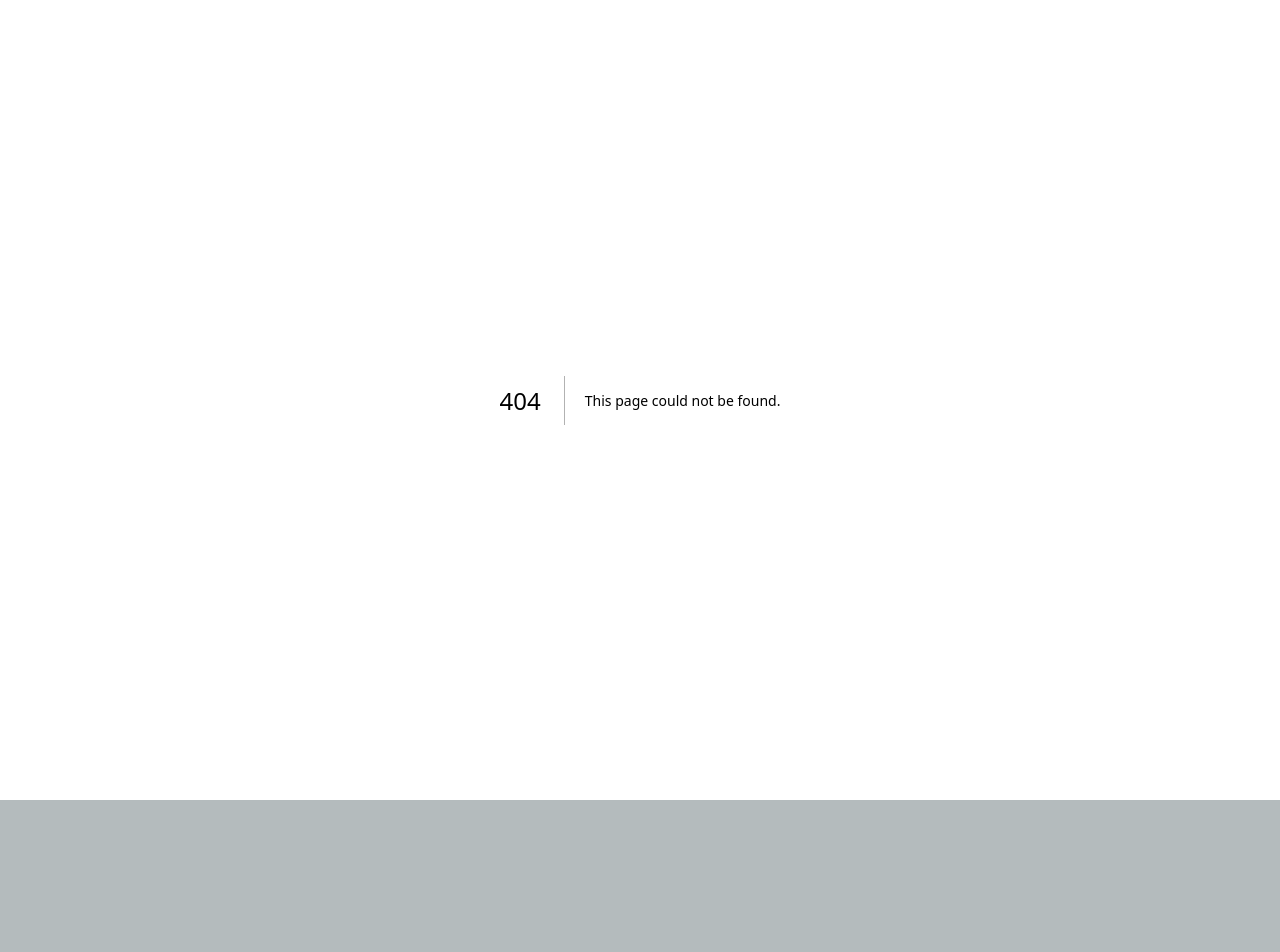
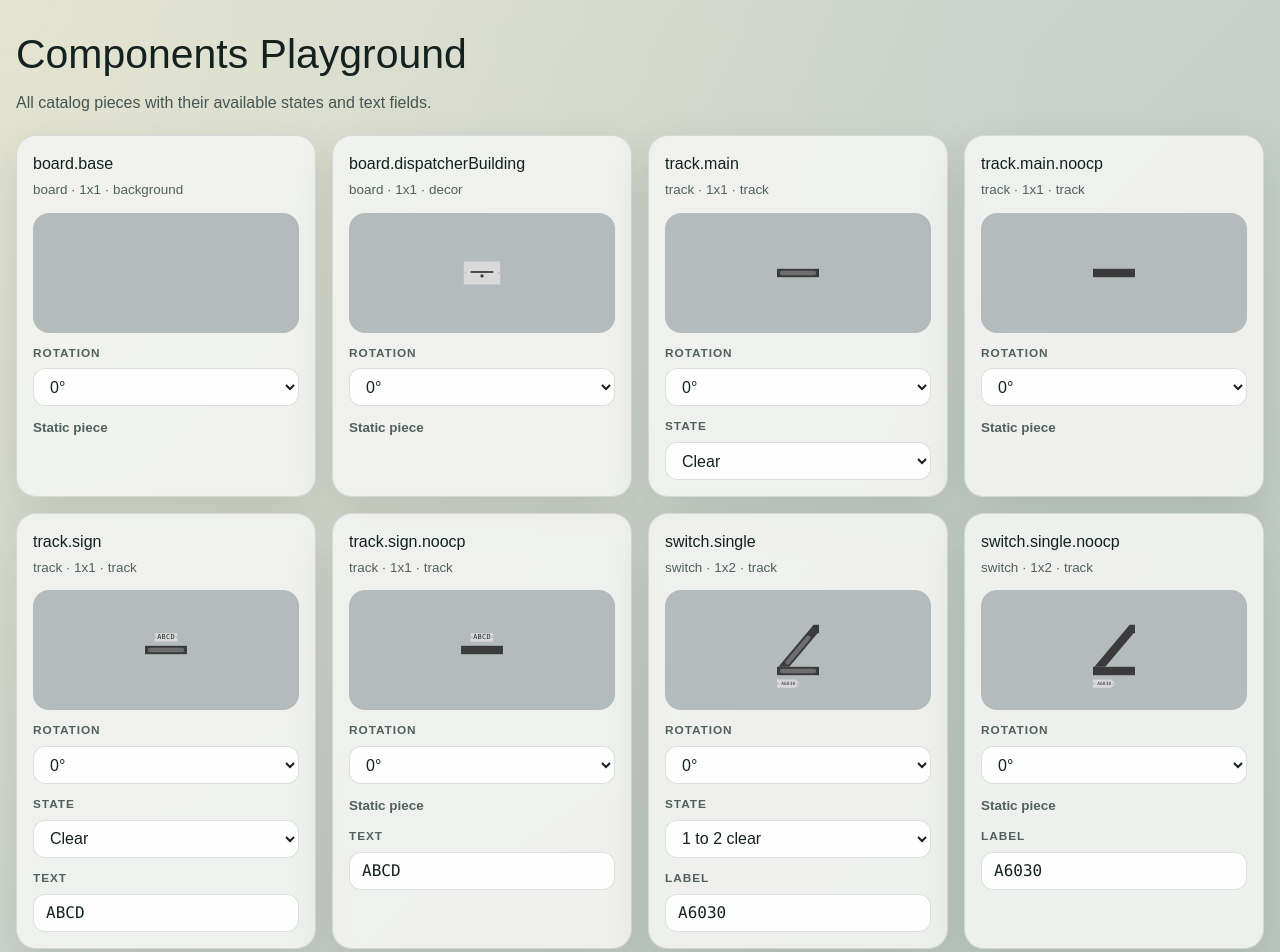
Before and after one commit to Ninjonik/joprelaysys, a Next.js app: page /comopnents in a window 1280 px wide. Before the commit this address had no page. Shown: the top 952 px of the page. Before the commit the page ends 800 px from the top, so only its background shows below. Built offline with nearby package versions, Linux system fonts and the light colour scheme.

Commit message:
fixed issues

```diff
--- a/app/board-demo.tsx
+++ b/app/board-demo.tsx
@@ -51,12 +51,15 @@ type GridCell = {
   y: number;
 };
 
+export type PieceRotation = 0 | 180;
+
 type PlacedPiece = {
   id: string;
   pieceKey: PieceKey;
   x: number;
   y: number;
   state: string;
+  rotation: PieceRotation;
   text?: PieceText;
 };
 
@@ -186,12 +189,16 @@ const SWITCH_OVERLAY_SHAPES: Partial<Record<PieceKey, Partial<Record<SwitchRoute
 
 const SIGNAL_LAMP_LAYOUTS: Partial<Record<PieceKey, Record<string, OverlayLamp[]>>> = {
   "signal.entry": {
-    stop: [{ x: 52.33, y: 60, r: 4.78, color: "#d84242" }],
-    clear: [{ x: 22.33, y: 60, r: 4.78, color: "#63d29b" }],
+    white: [{ x: 22.33, y: 60, r: 4.78, color: "#f7f8fb" }],
+    danger: [{ x: 37.33, y: 60, r: 4.78, color: "#d84242" }],
+    green: [{ x: 52.33, y: 60, r: 4.78, color: "#63d29b" }],
+    caution: [{ x: 67.33, y: 60, r: 4.78, color: "#f0b948" }],
   },
   "signal.entry.noocp": {
-    stop: [{ x: 52.33, y: 60, r: 4.78, color: "#d84242" }],
-    clear: [{ x: 22.33, y: 60, r: 4.78, color: "#63d29b" }],
+    white: [{ x: 22.33, y: 60, r: 4.78, color: "#f7f8fb" }],
+    danger: [{ x: 37.33, y: 60, r: 4.78, color: "#d84242" }],
+    green: [{ x: 52.33, y: 60, r: 4.78, color: "#63d29b" }],
+    caution: [{ x: 67.33, y: 60, r: 4.78, color: "#f0b948" }],
   },
   "signal.departure2": {
     stop: [{ x: 37.67, y: 15, r: 4.78, color: "#d84242" }],
@@ -212,12 +219,12 @@ const SIGNAL_LAMP_LAYOUTS: Partial<Record<PieceKey, Record<string, OverlayLamp[]
     clear: [{ x: 37.67, y: 15, r: 4.78, color: "#63d29b" }],
   },
   "signal.shunt": {
-    stop: [{ x: 37.33, y: 60, r: 4.78, color: "#d84242" }],
-    proceed: [{ x: 37.33, y: 60, r: 4.78, color: "#63d29b" }],
+    off: [],
+    proceed: [{ x: 37.33, y: 60, r: 4.78, color: "#f7f8fb" }],
   },
   "signal.shunt.noocp": {
-    stop: [{ x: 37.33, y: 60, r: 4.78, color: "#d84242" }],
-    proceed: [{ x: 37.33, y: 60, r: 4.78, color: "#63d29b" }],
+    off: [],
+    proceed: [{ x: 37.33, y: 60, r: 4.78, color: "#f7f8fb" }],
   },
 };
 
@@ -265,14 +272,48 @@ const SELECTOR_LAMP_LAYOUTS: Record<string, OverlayLamp[]> = {
   right: [{ x: 58.96, y: 39.93, r: 6.05, color: "#63d29b" }],
 };
 
+const SELECTOR_POINTER_ANGLES: Record<string, number> = {
+  left: -42,
+  center: 0,
+  right: 42,
+};
+
+const SELECTOR_POINTER_PATH =
+  "M 35.1 126.4 L 35.1 95.2 C 35.1 91.8 39.2 90.2 41.4 92.8 L 43.6 95.5 C 45 97.1 45.2 99.4 44.1 101.2 L 39.9 107.7 L 39.9 126.4 Z";
+
+const SELECTOR_POINTER_TIP: OverlayLamp = {
+  x: 39.9,
+  y: 98.1,
+  r: 4.2,
+  color: "#2d2f31",
+};
+
 const LINEBLOCK_LAMP_LAYOUTS: Record<string, OverlayLamp[]> = {
-  idle: [],
-  "right.requesting": [{ x: 112.5, y: 51.35, r: 6.73, color: "#f0b948" }],
-  "right.granted": [{ x: 187.5, y: 51.35, r: 6.73, color: "#63d29b" }],
-  "right.blocked": [{ x: 112.5, y: 51.35, r: 6.73, color: "#d84242" }],
-  "left.requesting": [{ x: 112.5, y: 51.35, r: 6.73, color: "#f0b948" }],
-  "left.granted": [{ x: 37.5, y: 51.35, r: 6.73, color: "#63d29b" }],
-  "left.blocked": [{ x: 112.5, y: 51.35, r: 6.73, color: "#d84242" }],
+  clear: [{ x: 112.5, y: 51.35, r: 6.73, color: "#f7f8fb" }],
+  lineBusy: [],
+  consentReceived: [
+    { x: 112.5, y: 51.35, r: 6.73, color: "#f7f8fb" },
+    { x: 37.5, y: 51.35, r: 6.73, color: "#63d29b" },
+  ],
+  consentGranted: [
+    { x: 112.5, y: 51.35, r: 6.73, color: "#f7f8fb" },
+    { x: 187.5, y: 51.35, r: 6.73, color: "#d84242" },
+  ],
+  requestClearance: [
+    { x: 112.5, y: 51.35, r: 6.73, color: "#f7f8fb" },
+    { x: 187.5, y: 117.38, r: 6.73, color: "#f7f8fb" },
+  ],
+  "consentReceived.requestClearance": [
+    { x: 112.5, y: 51.35, r: 6.73, color: "#f7f8fb" },
+    { x: 37.5, y: 51.35, r: 6.73, color: "#63d29b" },
+    { x: 187.5, y: 117.38, r: 6.73, color: "#f7f8fb" },
+  ],
+  "consentGranted.requestClearance": [
+    { x: 112.5, y: 51.35, r: 6.73, color: "#f7f8fb" },
+    { x: 187.5, y: 51.35, r: 6.73, color: "#d84242" },
+    { x: 187.5, y: 117.38, r: 6.73, color: "#f7f8fb" },
+  ],
+  "lineBusy.requestClearance": [{ x: 187.5, y: 117.38, r: 6.73, color: "#f7f8fb" }],
 };
 
 const TRACK_OVERLAY_RECTS: Partial<Record<PieceKey, OverlayRect[]>> = {
@@ -295,14 +336,14 @@ const TEXT_LAYOUTS: Partial<Record<PieceKey, TextLayout[]>> = {
   "signal.shunt.noocp": [{ x: 0, y: 52.5, width: 28.27, height: 15, label: "Label", fontSize: 10, letterSpacing: 0.3, maxLength: 4 }],
   "button.sign": [{ x: 4.99, y: 10.02, width: 65.01, height: 24.3, label: "Text", fontSize: 16, letterSpacing: 0.6, maxLength: 8 }],
   "button.sign.light": [{ x: 4.99, y: 10.02, width: 65.01, height: 24.3, label: "Text", fontSize: 16, letterSpacing: 0.6, maxLength: 8 }],
-  "button.sign.sealedCounter": [{ x: 4.99, y: 0, width: 65.01, height: 24.3, label: "Text", fontSize: 16, letterSpacing: 0.6, maxLength: 8 }],
+  "button.sign.sealedCounter": [{ x: 4.99, y: 0, width: 65.01, height: 24.3, label: "Counter", fontSize: 16, letterSpacing: 0.6, maxLength: 6 }],
   "button.switchSelector": [{ x: 4.77, y: 56.15, width: 65.47, height: 18.24, label: "Text", fontSize: 12, letterSpacing: 0.5, maxLength: 8 }],
   "button.lineblock": [
-    { x: 4.99, y: 10.02, width: 65.01, height: 24.3, label: "Text 1", fontSize: 12, letterSpacing: 0.45, maxLength: 8 },
-    { x: 79.99, y: 10.02, width: 65.01, height: 24.3, label: "Text 2", fontSize: 12, letterSpacing: 0.45, maxLength: 8 },
-    { x: 154.99, y: 10.02, width: 65.01, height: 24.3, label: "Text 3", fontSize: 12, letterSpacing: 0.45, maxLength: 8 },
-    { x: 4.99, y: 76.05, width: 65.01, height: 24.3, label: "Text 4", fontSize: 12, letterSpacing: 0.45, maxLength: 8 },
-    { x: 154.99, y: 76.05, width: 65.01, height: 24.3, label: "Text 5", fontSize: 12, letterSpacing: 0.45, maxLength: 8 },
+    { x: 4.99, y: 10.02, width: 65.01, height: 24.3, label: "A", fontSize: 12, letterSpacing: 0.45, maxLength: 8 },
+    { x: 79.99, y: 10.02, width: 65.01, height: 24.3, label: "B", fontSize: 12, letterSpacing: 0.45, maxLength: 8 },
+    { x: 154.99, y: 10.02, width: 65.01, height: 24.3, label: "C", fontSize: 12, letterSpacing: 0.45, maxLength: 8 },
+    { x: 4.99, y: 76.05, width: 65.01, height: 24.3, label: "D Button", fontSize: 12, letterSpacing: 0.45, maxLength: 8 },
+    { x: 154.99, y: 76.05, width: 65.01, height: 24.3, label: "E Button", fontSize: 12, letterSpacing: 0.45, maxLength: 8 },
   ],
   "switch.single": [{ x: 0, y: 127.5, width: 40.23, height: 15, label: "Label", fontSize: 8, letterSpacing: 0.15, maxLength: 6 }],
   "switch.single.noocp": [{ x: 0, y: 127.5, width: 40.23, height: 15, label: "Label", fontSize: 8, letterSpacing: 0.15, maxLength: 6 }],
@@ -327,7 +368,15 @@ const TEXT_LAYOUTS: Partial<Record<PieceKey, TextLayout[]>> = {
   "sign.fourLabel": [{ x: 4.99, y: 28.4, width: 290.01, height: 31.94, label: "Text", fontSize: 20, letterSpacing: 0.8, maxLength: 24 }],
 };
 
-export function getStateOptions(piece: PieceDefinition) {
+function suppressStateEditing(pieceKey: PieceKey, piece: PieceDefinition) {
+  return pieceKey.includes(".noocp") && (piece.stateModel.kind === "trackOccupancy" || piece.stateModel.kind === "switchPosition");
+}
+
+export function getStateOptions(piece: PieceDefinition, pieceKey?: PieceKey) {
+  if (pieceKey && suppressStateEditing(pieceKey, piece)) {
+    return [];
+  }
+
   return "states" in piece.stateModel ? piece.stateModel.states : [];
 }
 
@@ -383,8 +432,11 @@ function getStateColor(kind: string, state: string) {
   }
 
   if (kind === "signalAspect") {
-    if (state === "clear" || state === "proceed") return "#63d29b";
+    if (state === "green") return "#63d29b";
+    if (state === "white" || state === "proceed") return "#f7f8fb";
+    if (state === "clear") return "#63d29b";
     if (state === "warning" || state === "expectStop") return "#f0b948";
+    if (state === "caution") return "#f0b948";
     return "#d84242";
   }
 
@@ -486,7 +538,11 @@ export function normalizeTextValues(text: PieceText | undefined, layouts: TextLa
 
 export function getDefaultTextValues(pieceKey: PieceKey, layouts: TextLayout[]) {
   if (pieceKey === "button.lineblock") {
-    return ["A", "B", "C", "D", "E"];
+    return ["A", "B", "C", "ODHL", "ODHL"];
+  }
+
+  if (pieceKey === "button.sign.sealedCounter") {
+    return ["000000"];
   }
 
   return layouts.map((_, index) => {
@@ -515,7 +571,14 @@ function getTextFontSize(layout: TextLayout, value: string) {
   return Math.min(layout.height * 0.82, layout.width / Math.max(1.4, value.length * 0.75));
 }
 
-function renderTextOverlays(pieceKey: PieceKey, text: PieceText | undefined) {
+function rotatePoint180(x: number, y: number, width: number, height: number) {
+  return {
+    x: width - x,
+    y: height - y,
+  };
+}
+
+function renderTextOverlays(pieceKey: PieceKey, text: PieceText | undefined, rotation: PieceRotation, width: number, height: number) {
   const layouts = getTextLayouts(pieceKey);
 
   if (layouts.length === 0) {
@@ -533,15 +596,16 @@ function renderTextOverlays(pieceKey: PieceKey, text: PieceText | undefined) {
 
     const cx = layout.x + layout.width / 2;
     const cy = layout.y + layout.height / 2;
+    const point = rotation === 180 ? rotatePoint180(cx, cy, width, height) : { x: cx, y: cy };
 
     return (
       <text
         key={`text-${layout.label}-${index}`}
-        x={cx}
-        y={cy}
+        x={point.x}
+        y={point.y}
         textAnchor="middle"
         dominantBaseline="middle"
-        transform={layout.rotate ? `rotate(${layout.rotate} ${cx} ${cy})` : undefined}
+        transform={layout.rotate ? `rotate(${layout.rotate} ${point.x} ${point.y})` : undefined}
         fill="#27282b"
         fontSize={getTextFontSize(layout, value)}
         fontFamily="Consolas, 'Courier New', monospace"
@@ -553,13 +617,16 @@ function renderTextOverlays(pieceKey: PieceKey, text: PieceText | undefined) {
   });
 }
 
-function renderOverlay(pieceKey: PieceKey, piece: PieceDefinition, state: string, text?: PieceText) {
+function renderOverlay(pieceKey: PieceKey, piece: PieceDefinition, state: string, rotation: PieceRotation, text?: PieceText) {
   const kind = piece.stateModel.kind;
   const width = piece.bounds.width * SVG_TILE_UNIT;
   const height = piece.bounds.height * SVG_TILE_UNIT;
   const nodes: ReactNode[] = [];
+  const textNodes: ReactNode[] = [];
+  const rotateTransform = rotation === 180 ? `rotate(180 ${width / 2} ${height / 2})` : undefined;
+  const suppressStates = suppressStateEditing(pieceKey, piece);
 
-  if (kind === "trackOccupancy" && state !== "clear") {
+  if (kind === "trackOccupancy" && !suppressStates && state !== "clear") {
     nodes.push(
       ...getTrackOverlayRects(pieceKey).map((rect, index) => (
         <rect
@@ -576,7 +643,7 @@ function renderOverlay(pieceKey: PieceKey, piece: PieceDefinition, state: string
     );
   }
 
-  if (kind === "switchPosition") {
+  if (kind === "switchPosition" && !suppressStates) {
     const parsed = parseSwitchState(pieceKey, state);
     const pathColor = getSwitchColor(parsed.aspect);
     const shapes = getSwitchOverlayShapes(pieceKey, state);
@@ -645,7 +712,6 @@ function renderOverlay(pieceKey: PieceKey, piece: PieceDefinition, state: string
           cy={lamp.y}
           r={lamp.r}
           fill={lamp.color}
-          className={styles.signalLampSvg}
         />
       )),
     );
@@ -663,6 +729,15 @@ function renderOverlay(pieceKey: PieceKey, piece: PieceDefinition, state: string
           className={styles.signalLampSvg}
         />
       )),
+    );
+
+    nodes.push(
+      <g key="selector-pointer" transform={`rotate(${SELECTOR_POINTER_ANGLES[state] ?? 0} 37.5 127.78)`}>
+        <path d={SELECTOR_POINTER_PATH} fill="#2d2f31" />
+        <circle cx={SELECTOR_POINTER_TIP.x} cy={SELECTOR_POINTER_TIP.y} r={SELECTOR_POINTER_TIP.r} fill={SELECTOR_POINTER_TIP.color} />
+        <circle cx={37.5} cy={127.78} r={9.2} fill="#6f7579" opacity={0.9} />
+        <circle cx={37.5} cy={127.78} r={5.4} fill="#aeb4b8" opacity={0.95} />
+      </g>,
     );
   }
 
@@ -711,15 +786,20 @@ function renderOverlay(pieceKey: PieceKey, piece: PieceDefinition, state: string
     );
   }
 
-  nodes.push(...renderTextOverlays(pieceKey, text));
+  if (pieceKey === "button.shuntBufferSignal" && state === "armed") {
+    nodes.push(<circle key="shunt-buffer-signal" cx={7.67} cy={15} r={4.78} fill="#f7f8fb" />);
+  }
 
-  if (nodes.length === 0) {
+  textNodes.push(...renderTextOverlays(pieceKey, text, rotation, width, height));
+
+  if (nodes.length === 0 && textNodes.length === 0) {
     return null;
   }
 
   return (
     <svg viewBox={`0 0 ${width} ${height}`} className={styles.overlaySvg} aria-hidden="true">
-      {nodes}
+      {nodes.length > 0 ? <g transform={rotateTransform}>{nodes}</g> : null}
+      {textNodes}
     </svg>
   );
 }
@@ -728,22 +808,34 @@ export function PiecePreview({
   pieceKey,
   piece,
   state,
+  rotation = 0,
   text,
   tileSize,
 }: {
   pieceKey: PieceKey;
   piece: PieceDefinition;
   state: string;
+  rotation?: PieceRotation;
   text?: PieceText;
   tileSize: number;
 }) {
   const width = piece.bounds.width * tileSize;
   const height = piece.bounds.height * tileSize;
+  const assetTransform = rotation === 180 ? "rotate(180deg)" : undefined;
 
   return (
     <div className={styles.piecePreview} style={{ width, height }}>
-      <Image src={piece.asset} alt="" fill unoptimized sizes={`${width}px`} className={styles.pieceArt} draggable="false" />
-      {renderOverlay(pieceKey, piece, state, text)}
+      <Image
+        src={piece.asset}
+        alt=""
+        fill
+        unoptimized
+        sizes={`${width}px`}
+        className={styles.pieceArt}
+        style={{ transform: assetTransform }}
+        draggable="false"
+      />
+      {renderOverlay(pieceKey, piece, state, rotation, text)}
     </div>
   );
 }
@@ -866,6 +958,7 @@ function createPlacedPiece(pieceKey: PieceKey, x: number, y: number): PlacedPiec
     x,
     y,
     state: getDefaultState(piece),
+    rotation: 0,
     text: getInitialTextForPiece(pieceKey),
   };
 }
@@ -899,6 +992,10 @@ function buildExportJson(columns: number, rows: number, pieces: PlacedPiece[]) {
 
       if (placedPiece.state !== getDefaultState(definition)) {
         instance.state = placedPiece.state;
+      }
+
+      if (placedPiece.rotation !== 0) {
+        instance.rotation = placedPiece.rotation;
       }
 
       if (serializedText !== undefined && !isDefaultText(placedPiece.pieceKey, serializedText)) {
@@ -1061,6 +1158,23 @@ export default function BoardDemo() {
     );
   }
 
+  function updateSelectedPieceRotation(rotation: PieceRotation) {
+    if (!exactSelectedPiece) {
+      return;
+    }
+
+    setPieces((current) =>
+      current.map((placedPiece) =>
+        placedPiece.id === exactSelectedPiece.id
+          ? {
+              ...placedPiece,
+              rotation,
+            }
+          : placedPiece,
+      ),
+    );
+  }
+
   const selectedPieceDefinition = exactSelectedPiece ? catalogData.pieces[exactSelectedPiece.pieceKey] : null;
   const selectedPieceTextLayouts = exactSelectedPiece ? getTextLayouts(exactSelectedPiece.pieceKey) : [];
   const selectedPieceTextValues = exactSelectedPiece
@@ -1158,6 +1272,7 @@ export default function BoardDemo() {
                           pieceKey={placedPiece.pieceKey}
                           piece={piece}
                           state={placedPiece.state}
+                          rotation={placedPiece.rotation}
                           text={placedPiece.text}
                           tileSize={BOARD_TILE}
                         />
@@ -1220,7 +1335,14 @@ export default function BoardDemo() {
                 <div className={styles.matchGrid}>
                   {filteredCompatiblePieces.map(([pieceKey, piece]) => (
                     <button key={pieceKey} type="button" className={styles.matchCard} onClick={() => placePiece(pieceKey)}>
-                      <PiecePreview pieceKey={pieceKey} piece={piece} state={getDefaultState(piece)} text={getInitialTextForPiece(pieceKey)} tileSize={PREVIEW_TILE} />
+                      <PiecePreview
+                        pieceKey={pieceKey}
+                        piece={piece}
+                        state={getDefaultState(piece)}
+                        rotation={0}
+                        text={getInitialTextForPiece(pieceKey)}
+                        tileSize={PREVIEW_TILE}
+                      />
                       <div className={styles.matchMeta}>
                         <strong>{pieceKey}</strong>
                         <span>
@@ -1250,6 +1372,7 @@ export default function BoardDemo() {
                       pieceKey={exactSelectedPiece.pieceKey}
                       piece={selectedPieceDefinition}
                       state={exactSelectedPiece.state}
+                      rotation={exactSelectedPiece.rotation}
                       text={exactSelectedPiece.text}
                       tileSize={PREVIEW_TILE}
                     />
@@ -1259,11 +1382,22 @@ export default function BoardDemo() {
                     Anchor: [{exactSelectedPiece.x}, {exactSelectedPiece.y}]
                   </p>
 
-                  {getStateOptions(selectedPieceDefinition).length > 0 ? (
+                  <label className={styles.field}>
+                    <span>Rotation</span>
+                    <select
+                      value={exactSelectedPiece.rotation}
+                      onChange={(event) => updateSelectedPieceRotation(Number(event.target.value) as PieceRotation)}
+                    >
+                      <option value={0}>0°</option>
+                      <option value={180}>180°</option>
+                    </select>
+                  </label>
+
+                  {getStateOptions(selectedPieceDefinition, exactSelectedPiece.pieceKey).length > 0 ? (
                     <label className={styles.field}>
                       <span>State</span>
                       <select value={exactSelectedPiece.state} onChange={(event) => updateSelectedPieceState(event.target.value)}>
-                        {getStateOptions(selectedPieceDefinition).map((option) => (
+                        {getStateOptions(selectedPieceDefinition, exactSelectedPiece.pieceKey).map((option) => (
                           <option key={option.id} value={option.id}>
                             {option.label}
                           </option>
--- /dev/null
+++ b/app/comopnents/page.tsx
@@ -0,0 +1 @@
+export { default } from "../components/page";
--- a/app/components/page.tsx
+++ b/app/components/page.tsx
@@ -11,6 +11,7 @@ import {
   PiecePreview,
   type PieceDefinition,
   type PieceKey,
+  type PieceRotation,
 } from "../board-demo";
 import styles from "./page.module.css";
 
@@ -23,9 +24,10 @@ function CatalogCard({
   pieceKey: PieceKey;
   piece: PieceDefinition;
 }) {
-  const stateOptions = getStateOptions(piece);
+  const stateOptions = getStateOptions(piece, pieceKey);
   const textLayouts = getTextLayouts(pieceKey);
   const [state, setState] = useState(getDefaultState(piece));
+  const [rotation, setRotation] = useState<PieceRotation>(0);
   const [textValues, setTextValues] = useState(() => getDefaultTextValues(pieceKey, textLayouts));
   const normalizedText = normalizeTextValues(textValues, textLayouts);
   const previewText = textLayouts.length === 0 ? undefined : textLayouts.length === 1 ? normalizedText[0] : normalizedText;
@@ -42,8 +44,16 @@ function CatalogCard({
       </header>
 
       <div className={styles.previewWrap}>
-        <PiecePreview pieceKey={pieceKey} piece={piece} state={state} text={previewText} tileSize={PREVIEW_TILE} />
+        <PiecePreview pieceKey={pieceKey} piece={piece} state={state} rotation={rotation} text={previewText} tileSize={PREVIEW_TILE} />
       </div>
+
+      <label className={styles.field}>
+        <span>Rotation</span>
+        <select value={rotation} onChange={(event) => setRotation(Number(event.target.value) as PieceRotation)}>
+          <option value={0}>0°</option>
+          <option value={180}>180°</option>
+        </select>
+      </label>
 
       {stateOptions.length > 0 ? (
         <label className={styles.field}>
--- a/app/data/piece-catalog.json
+++ b/app/data/piece-catalog.json
@@ -633,15 +633,23 @@
       "layer": "control",
       "stateModel": {
         "kind": "signalAspect",
-        "defaultState": "stop",
+        "defaultState": "danger",
         "states": [
           {
-            "id": "stop",
-            "label": "Stop"
+            "id": "white",
+            "label": "White"
           },
           {
-            "id": "clear",
-            "label": "Clear"
+            "id": "danger",
+            "label": "Danger"
+          },
+          {
+            "id": "green",
+            "label": "Green"
+          },
+          {
+            "id": "caution",
+            "label": "Caution"
           }
         ]
       }
@@ -659,15 +667,23 @@
       "layer": "control",
       "stateModel": {
         "kind": "signalAspect",
-        "defaultState": "stop",
+        "defaultState": "danger",
         "states": [
           {
-            "id": "stop",
-            "label": "Stop"
+            "id": "white",
+            "label": "White"
           },
           {
-            "id": "clear",
-            "label": "Clear"
+            "id": "danger",
+            "label": "Danger"
+          },
+          {
+            "id": "green",
+            "label": "Green"
+          },
+          {
+            "id": "caution",
+            "label": "Caution"
           }
         ]
       }
@@ -797,15 +813,15 @@
       "layer": "control",
       "stateModel": {
         "kind": "signalAspect",
-        "defaultState": "stop",
+        "defaultState": "off",
         "states": [
           {
-            "id": "stop",
-            "label": "Stop"
+            "id": "off",
+            "label": "Off"
           },
           {
             "id": "proceed",
-            "label": "Proceed"
+            "label": "Shunt"
           }
         ]
       }
@@ -823,15 +839,15 @@
       "layer": "control",
       "stateModel": {
         "kind": "signalAspect",
-        "defaultState": "stop",
+        "defaultState": "off",
         "states": [
           {
-            "id": "stop",
-            "label": "Stop"
+            "id": "off",
+            "label": "Off"
           },
           {
             "id": "proceed",
-            "label": "Proceed"
+            "label": "Shunt"
           }
         ]
       }
@@ -1065,38 +1081,42 @@
       "layer": "control",
       "stateModel": {
         "kind": "lineblockPanel",
-        "defaultState": "idle",
+        "defaultState": "clear",
         "states": [
           {
-            "id": "idle",
-            "label": "Idle"
+            "id": "clear",
+            "label": "Volnost trate"
           },
           {
-            "id": "left.requesting",
-            "label": "Left requesting"
+            "id": "lineBusy",
+            "label": "Volnost zhasnuta"
           },
           {
-            "id": "left.granted",
-            "label": "Left granted"
+            "id": "consentReceived",
+            "label": "Prijem souhlasu"
           },
           {
-            "id": "left.blocked",
-            "label": "Left blocked"
+            "id": "consentGranted",
+            "label": "Udeleni souhlasu"
           },
           {
-            "id": "right.requesting",
-            "label": "Right requesting"
+            "id": "requestClearance",
+            "label": "Vyzva k udeleni odhlasky"
           },
           {
-            "id": "right.granted",
-            "label": "Right granted"
+            "id": "consentReceived.requestClearance",
+            "label": "Prijem souhlasu + vyzva"
           },
           {
-            "id": "right.blocked",
-            "label": "Right blocked"
+            "id": "consentGranted.requestClearance",
+            "label": "Udeleni souhlasu + vyzva"
+          },
+          {
+            "id": "lineBusy.requestClearance",
+            "label": "Volnost zhasnuta + vyzva"
           }
         ],
-        "notes": "This is a first-pass operational model. If the lamps represent a stricter block instrument state machine, replace these states with the real railway sequence."
+        "notes": "Modeled from the SZ Z1 RPB indicator set: free-track white center lamp, consent-received green arrow lamp, consent-granted red arrow lamp, and request-for-clearance white lamp at the lower button area. The lower D/E captions are button labels, not independent light aspects."
       }
     },
     "button.shuntBufferSignal": {
```
